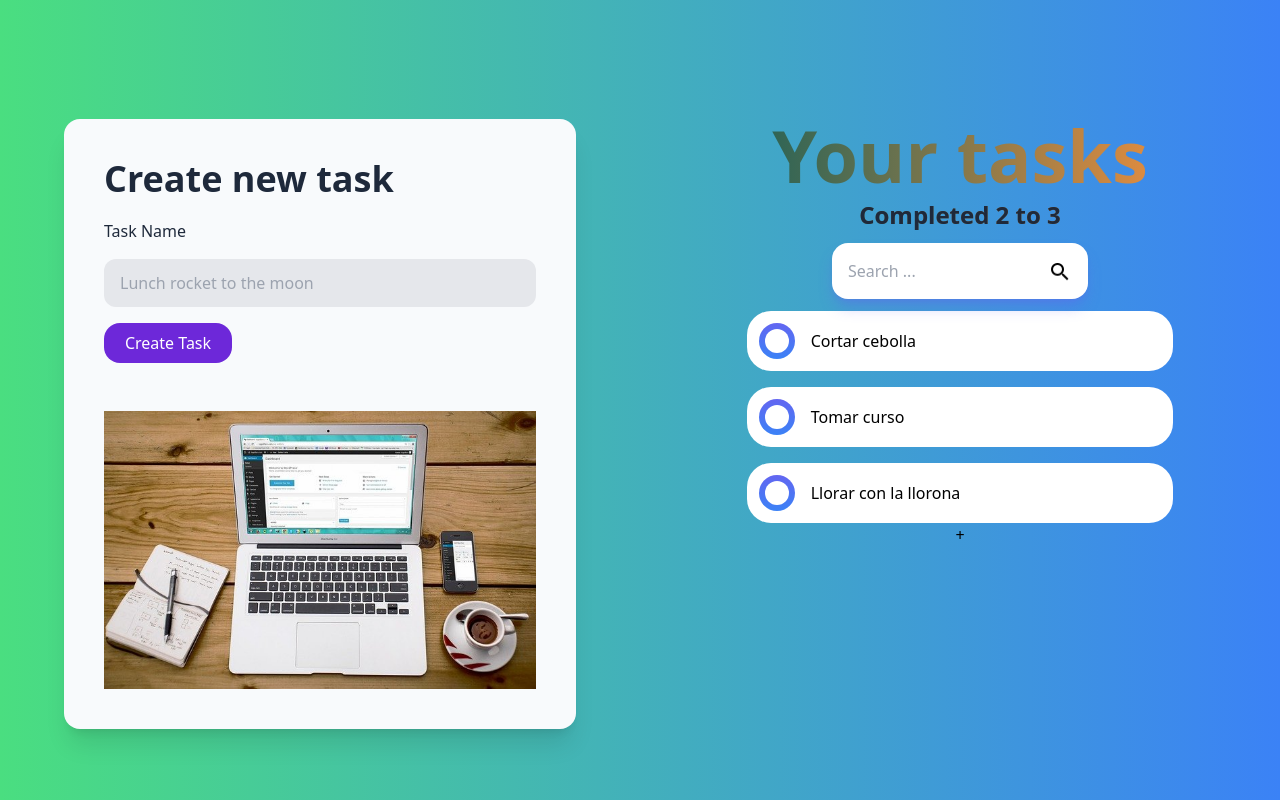
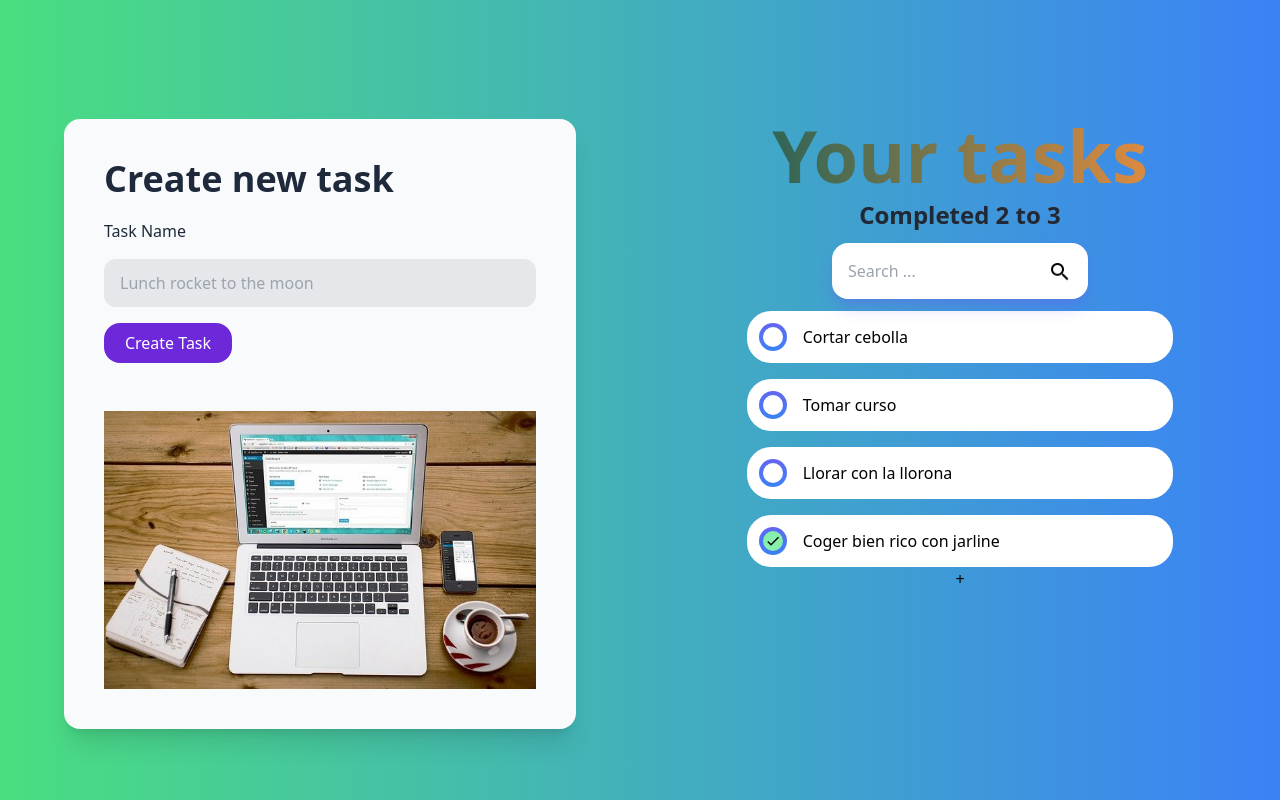
Before and after one commit to jaac97/todo-react, a React (Create React App) app: page / in a window 1280 px wide. Built offline with nearby package versions, Linux system fonts and the light colour scheme.

Commit message:
React Icons

```diff
--- a/package.json
+++ b/package.json
@@ -8,6 +8,7 @@
     "@testing-library/user-event": "^13.5.0",
     "react": "^18.2.0",
     "react-dom": "^18.2.0",
+    "react-icons": "^4.4.0",
     "react-scripts": "5.0.1",
     "web-vitals": "^2.1.4"
   },
--- a/src/App.js
+++ b/src/App.js
@@ -11,6 +11,8 @@ const todos = [
   {id: 1, text: 'Cortar cebolla', completed: false},
   {id: 2, text: 'Tomar curso', completed: false},
   {id: 3, text: 'Llorar con la llorona', completed: false},
+  {id: 4, text: 'Coger bien rico con jarline', completed: true},
+
 
 ];
 function App(props) {
@@ -25,7 +27,7 @@ function App(props) {
             <TodoCounter />
             <TodoSearch />
             <TodoList >
-                {todos.map(todo =>( <TodoItem key={todo.id} text={todo.text}/>))}
+                {todos.map(todo =>( <TodoItem key={todo.id} text={todo.text} completed={todo.completed}/>))}
             </TodoList>
             <CreateTodoButton />
           </div>
--- a/src/TodoItem.js
+++ b/src/TodoItem.js
@@ -1,12 +1,18 @@
-const TodoItem = ({text}) => {
+import { MdSearch, MdCheck } from "react-icons/md";
+
+const TodoItem = ({text, completed}) => {
     return (
     <>
-    <li className="bg-white rounded-3xl w-10/12 flex p-3 items-center">
-        <button className="p-1.5 bg-gradient-to-b from-indigo-500 to-blue-500  rounded-full">
-            <span className="block rounded-full p-3 bg-white"></span>
-        </button>
-        <p className="ml-4 ">{text}</p>
-    </li>
+        <li className="bg-white rounded-3xl w-10/12 flex p-3 items-center">
+            <button className="h-7 w-7 bg-gradient-to-b from-indigo-500 to-blue-500 rounded-full text-center">
+                {completed  === false ?
+                <span className="block rounded-full h-5 w-5 bg-white mx-auto"> </span> :
+                <span className="h-5 w-5 bg-green-300 rounded-full mx-auto flex justify-center items-center">{<MdCheck />}</span> }
+
+            </button>
+            <p className="ml-4 ">{text}</p>
+
+        </li>
     </> );
 }
 
--- a/src/TodoSearch.js
+++ b/src/TodoSearch.js
@@ -1,8 +1,6 @@
 
 const TodoSearch = () => {
-    const styles = {
 
-    }
     return (
     <>  <span className='todo__searchContainer'>
             <input className="px-4 py-4 rounded-2xl w-6/12 my-3 shadow-lg shadow-indigo-500/40" placeholder="Search ..." />
```
Also changed, not shown: 1 other file (tests, documents, lock files or other folders).
